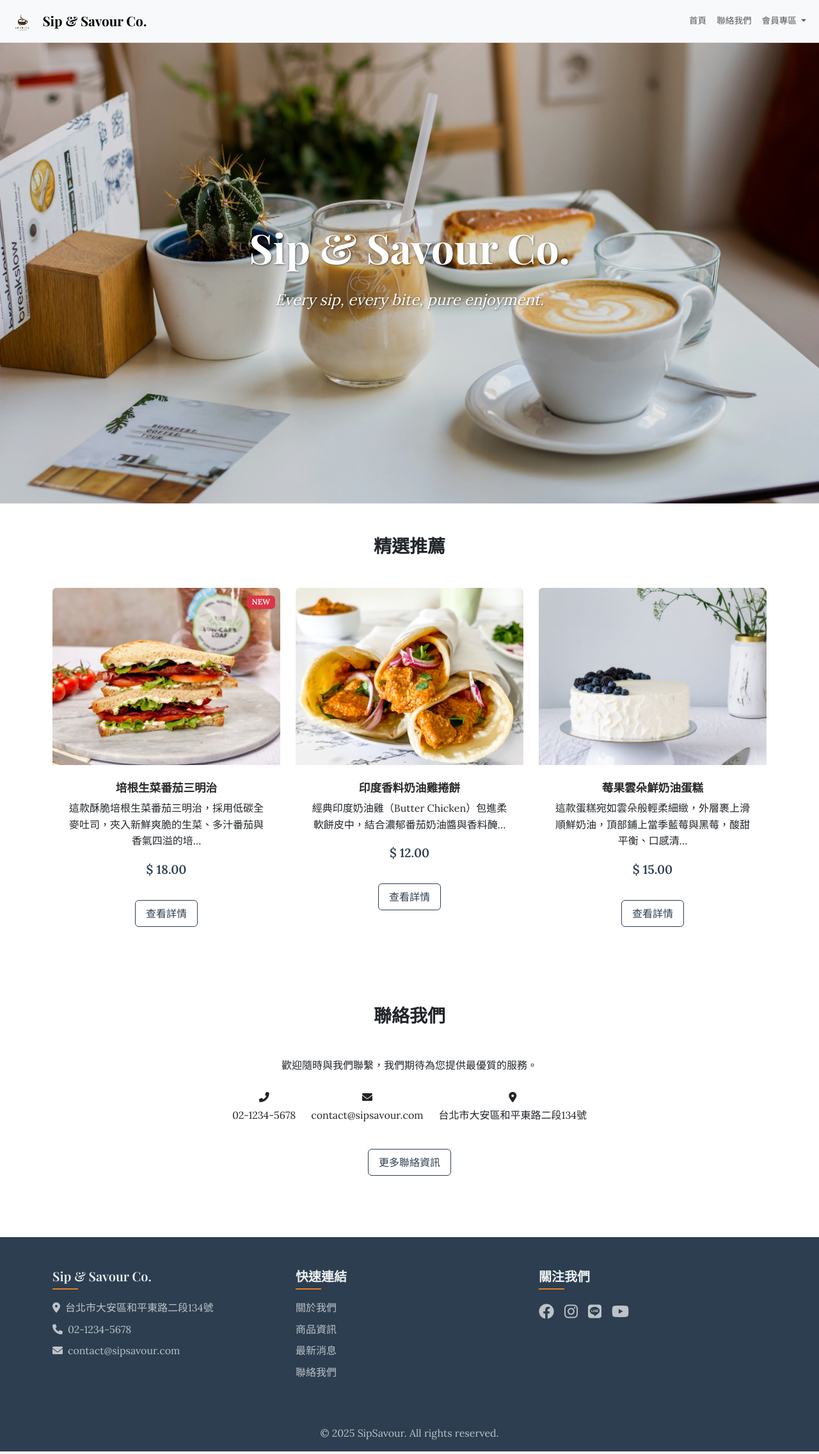
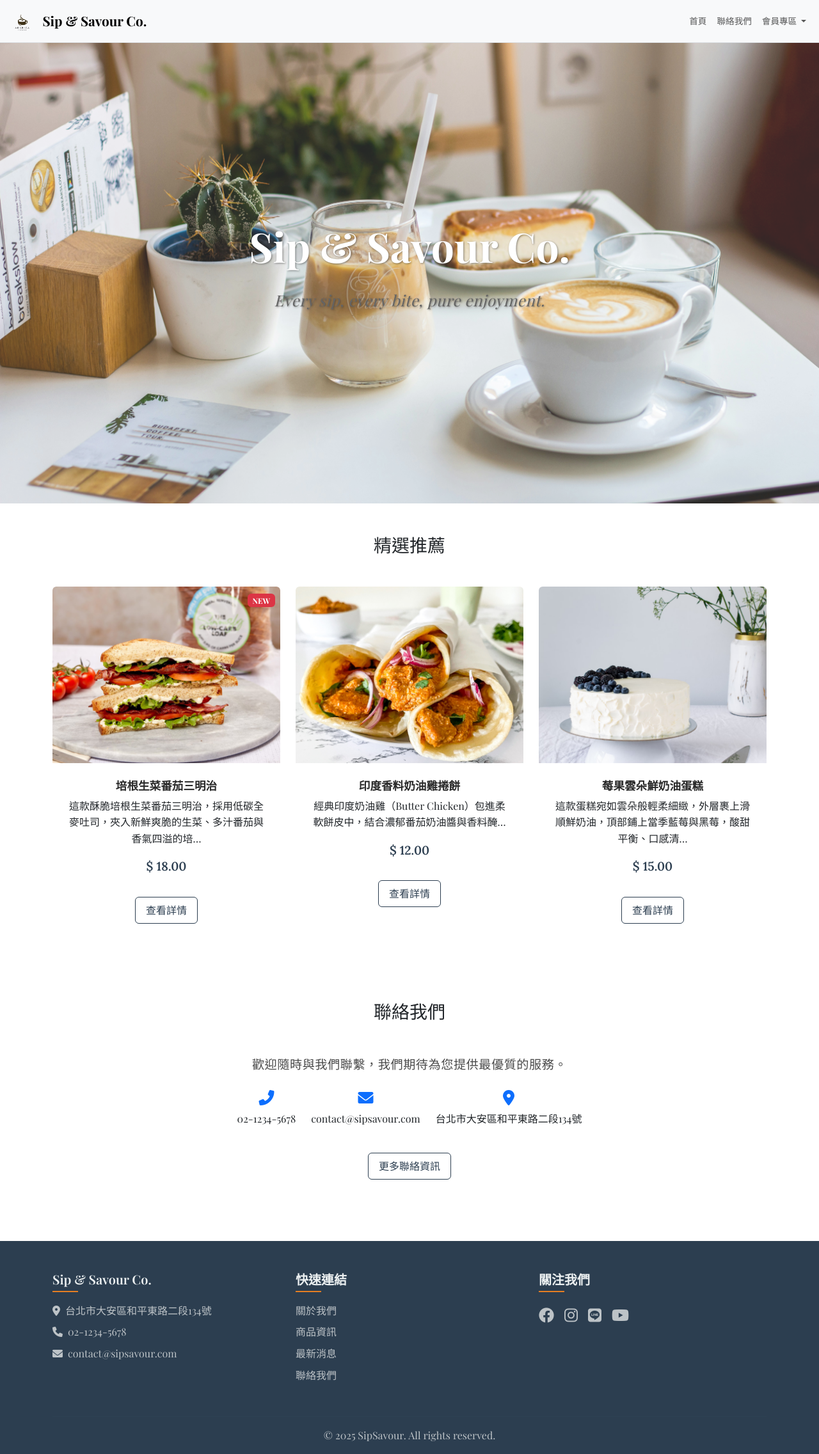
Before and after one commit to Yong-Cheng-Huang/Sip-Savour-Co, a Django app: page / in a window 1280 px wide. Shown: the whole page at 64% size. Run offline with Django 5.2, Linux system fonts and the light colour scheme; data comes from the database, SQL or seed files in the repository; parts of the project's set-up code (start-up, migrations or seed data) failed here and were passed over.

Commit message:
Refactor styles and enhance layout in home and about pages; update typography, add hover effects for contact info, and adjust image opacity for better visual appeal.

```diff
--- a/static/css/style.css
+++ b/static/css/style.css
@@ -3,7 +3,7 @@
 
 /* Base Typography */
 body {
-  font-family: "Lora", serif;
+  font-family: "Playfair Display", serif;
   font-weight: 400;
   line-height: 1.6;
   min-height: 100vh;
@@ -21,7 +21,7 @@ h2,
 h3,
 h4,
 h5,
-h6 {
+h6, {
   font-family: "Playfair Display", serif;
   font-weight: 600;
   line-height: 1.3;
@@ -135,6 +135,9 @@ footer .copyright {
 .lead {
   font-weight: 300;
   font-size: 1.2rem;
+  line-height: 1.8;
+  color: #4a4a4a;
+  letter-spacing: 0.5px;
 }
 
 /* Product List Styles */
@@ -508,3 +511,21 @@ footer .copyright {
   padding: 0.8rem 2rem;
   font-size: 1.1rem;
 }
+
+.contact-info {
+  transition: all 0.3s ease;
+}
+
+.contact-info div {
+  transition: transform 0.3s ease;
+}
+
+.contact-info div:hover {
+  transform: translateY(-5px);
+}
+
+.contact-info i {
+  color: #0d6efd;
+  font-size: 1.5rem;
+  margin-bottom: 0.5rem;
+}
--- a/templates/home.html
+++ b/templates/home.html
@@ -4,8 +4,7 @@
 
 {% block content %}
 <!-- Hero Section -->
-<section class="hero position-relative" style="background-image: url('{% static 'images/hero-bg.jpg' %}'); background-size: cover; background-position: center; background-repeat: no-repeat; height: 90vh;">
-    <div class="position-absolute w-100 h-100" style="background: rgba(0, 0, 0, 0.1);"></div>
+<section class="hero position-relative" style="background-image: url('{% static 'images/hero-bg.jpg' %}'); background-size: cover; background-position: center; background-repeat: no-repeat; height: 90vh; opacity: 0.85;">
     <div class="container h-100 position-relative">
         <div class="row h-100 align-items-center justify-content-center">
             <div class="col-12 text-center text-white">
@@ -61,18 +60,18 @@
         <h3 class="text-center mb-5">聯絡我們</h3>
         <div class="row justify-content-center">
             <div class="col-lg-8 text-center">
-                <p class="mb-4">歡迎隨時與我們聯繫，我們期待為您提供最優質的服務。</p>
-                <div class="d-flex justify-content-center gap-4 mb-4">
+                <p class="lead mb-4">歡迎隨時與我們聯繫，我們期待為您提供最優質的服務。</p>
+                <div class="d-flex justify-content-center gap-4 mb-4 contact-info">
                     <div>
-                        <i class="fas fa-phone-alt mb-2"></i>
+                        <i class="fas fa-phone-alt"></i>
                         <p class="mb-0">02-1234-5678</p>
                     </div>
                     <div>
-                        <i class="fas fa-envelope mb-2"></i>
+                        <i class="fas fa-envelope"></i>
                         <p class="mb-0">contact@sipsavour.com</p>
                     </div>
                     <div>
-                        <i class="fas fa-map-marker-alt mb-2"></i>
+                        <i class="fas fa-map-marker-alt"></i>
                         <p class="mb-0">台北市大安區和平東路二段134號</p>
                     </div>
                 </div>
```
Also changed, not shown: templates/about/about.html (+22 -22 lines).
